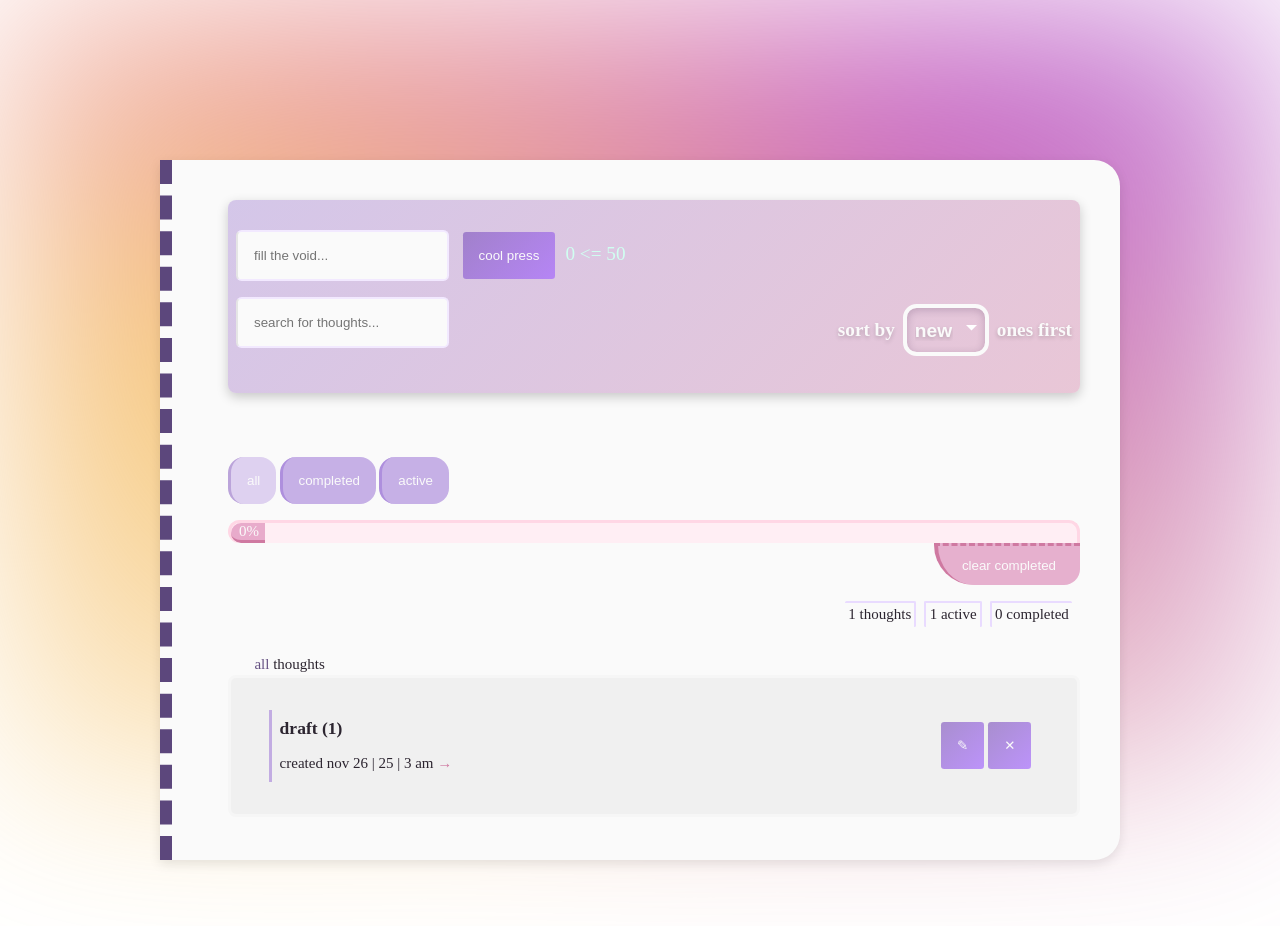
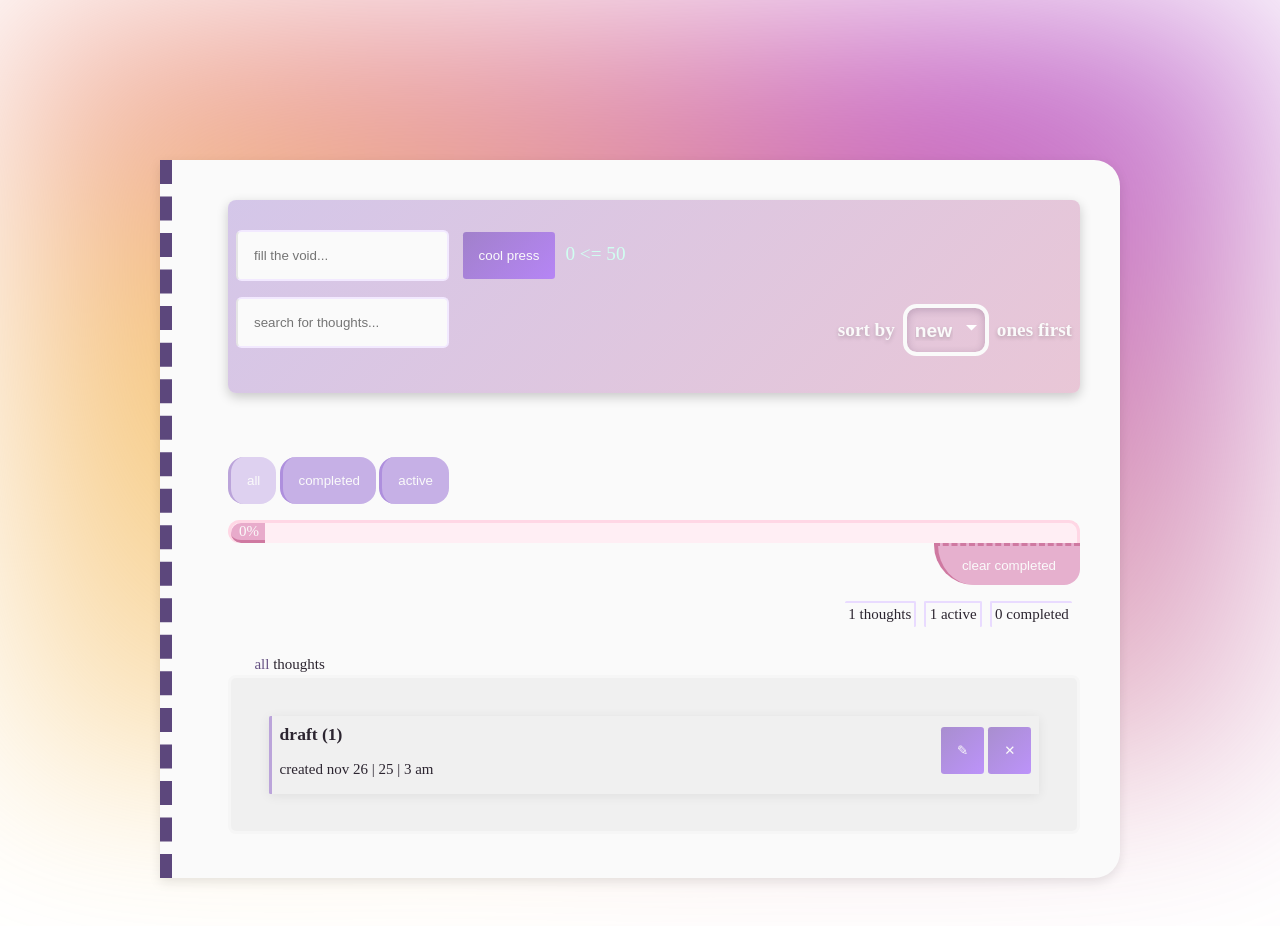
Before and after one commit to Olya-Hello/superTaskLite, a React (Vite) app: page / in a window 1280 px wide. Both pictures are taken after a click on the button "cool press". Shown: the top 926 px of the page. Built offline with nearby package versions, Linux system fonts and the light colour scheme.

Commit message:
final (?)2x

```diff
--- a/src/components/task-clearCompleted.tsx
+++ b/src/components/task-clearCompleted.tsx
@@ -17,7 +17,7 @@ const StyledButton = styled.button<{percent: number}>`
   background-color: ${p => p.theme.colors.taskLineShadow};
   border-top: ${p => p.theme.spacing(0.4)} dashed ${p => p.percent === 100 ? p.theme.colors.taskLineShineBorder : p.theme.colors.taskLine};
 
-  &: hover {
+  &:hover {
   color: ${p => p.theme.colors.taskLine};
   background-color: ${p => p.theme.colors.taskLineShineBorder};
   border-left: ${p => p.theme.spacing(0.5)} solid ${p => p.theme.colors.taskLineShineBorder};
--- a/src/components/task-item.tsx
+++ b/src/components/task-item.tsx
@@ -10,20 +10,22 @@ const ButtonListContainer = styled.div`
 `;
 
 const Item = styled.div`
+    border-top-left-radius: ${p => p.theme.spacing(0.2)};
+    border-bottom-left-radius: ${p => p.theme.spacing(0.2)};
     padding: ${p => p.theme.spacing(1)};
-    padding-bottom: ${p => p.theme.spacing(1.2)};
+    padding-bottom: ${p => p.theme.spacing(2)};
     display: flex;
     justify-content: space-between;
     align-items: center;
-    margin: 0 ${p => p.theme.spacing(0.7)};
+    margin: ${p => p.theme.spacing(0.7)} ${p => p.theme.spacing(0.7)};
     transition: margin 0.4s ease, box-shadow 0.4s ease;
-    border-left: ${p => p.theme.spacing(0.4)} solid ${p => p.theme.colors.accentShadow};
+    border-left: ${p => p.theme.spacing(0.4)} solid ${p => p.theme.colors.accentBorderGray};
+    box-shadow: 0 2px 12px rgba(0,0,0,0.07);
 
-    &: hover {
+    &:hover {
     box-shadow: 0 7px 17px rgba(0,0,0,0.2);
-    margin: 0;
+    margin: ${p => p.theme.spacing(0.7)} 0;
     border-left: ${p => p.theme.spacing(0.4)} solid ${p => p.theme.colors.accent};
-    }
 `;
 
 const TextListContainer = styled.div`
@@ -62,12 +64,16 @@ const DeadlineText = styled.span<{color: string}>`
     color: ${p => p.color};
 `;
 
+const ItsLiterallyThreeDots_ImagineThat = styled.p``;
+
 type TaskItemProp = {
     task: Task;
     onRemove: (id: string) => void;
     onEdit: (task: Task) => void;
     onToggle: (id: string) => void;
 }
+
+const newDate = new Date();
 
 export function TaskItem(p: TaskItemProp) {
   const [showDescription, setShowDescription] = useState(false);
@@ -76,13 +82,28 @@ export function TaskItem(p: TaskItemProp) {
 
   function getDeadline(date: Date){
     const now = new Date();
-    // const days = date.getTime();
     const diff = date.getTime() - now.getTime();
     const days = diff / (24 * 3600 * 1000);
     if(days < 0) return theme.colors.error;
     if(days <= 1) return theme.colors.taskLine;
-    return theme.colors.accent
-  }
+    if(days <= 10) return theme.colors.accent;
+    return theme.colors.textMuted
+   }
+
+//   function getDeadlineForInput(date: Date){
+//     const now = new Date();
+//     const diff = date.getTime() - now.getTime();
+//     const days = diff / (24 * 3600 * 1000);
+//     if(
+//         date === null ||
+//         date === undefined ||
+//         date === newDate
+//     ) return theme.colors.accentBorderGray;
+//     if(days < 0) return theme.colors.error;
+//     if(days <= 1) return theme.colors.taskLineShineBorder;
+//     if(days <= 10) return theme.colors.accent;
+//     return theme.colors.accentBorderGray
+//   }
 
   const description = p.task.description.trim() !== '';
 
@@ -108,7 +129,9 @@ export function TaskItem(p: TaskItemProp) {
                     {description && (
                     <ButtonDescription
                     onClick={() => setShowDescription(p => !p)}>
-                        <h4>...</h4>
+                        <ItsLiterallyThreeDots_ImagineThat>
+                            ...
+                        </ItsLiterallyThreeDots_ImagineThat>
                     </ButtonDescription>
                     )}
 
@@ -119,10 +142,11 @@ export function TaskItem(p: TaskItemProp) {
                 )}
                 <div>
                     <p>
-                        {p.task.created.toLocaleString()} <DeadlineText color={getDeadline(
-                            p.task.deadline === undefined || p.task.deadline ===  null ? new Date : p.task.deadline)}>
-                            →
-                        </DeadlineText>
+                        {p.task.created.toLocaleString()}
+                        {p.task.deadline && <DeadlineText color={getDeadline(
+                            p.task.deadline === undefined ||
+                            p.task.deadline ===  null ? newDate : p.task.deadline)}> →
+                        </DeadlineText>}
                     </p>
                     {p.task.deadline  &&
                     <>
--- a/src/components/task-modal.tsx
+++ b/src/components/task-modal.tsx
@@ -54,7 +54,7 @@ const StyledButtonSave = styled.button`
     background-color: ${p => p.theme.colors.accent};
     &:hover { background-color:
     ${p => p.theme.colors.accentHover};}
-    border-radius ${p => p.theme.radius.lg};
+    border-radius: ${p => p.theme.radius.lg};
     cursor: pointer;
     color: ${p => p.theme.colors.surface};
     padding: ${p => p.theme.spacing(2)};
@@ -66,7 +66,7 @@ const StyledButtonСancellation = styled.button`
     background-color: ${p => p.theme.colors.accentСancellation};
     &:hover { background-color:
     ${p => p.theme.colors.accentHoverСancellation};}
-    border-radius ${p => p.theme.radius.lg};
+    border-radius: ${p => p.theme.radius.lg};
     cursor: pointer;
     color: ${p => p.theme.colors.surface};
     padding: ${p => p.theme.spacing(2)};
@@ -88,15 +88,15 @@ const InputModal = styled.input`
   transition: box-shadow 0.2s;
   border-radius: ${p => p.theme.spacing(0.4)};
 
-  &: hover {
+  &:hover {
    border-left: ${p => p.theme.spacing(0.4)} solid ${p => p.theme.colors.accent};
   }
 
-  &: focus {
+  &:focus {
     box-shadow: 0 0 8px ${p => p.theme.colors.accent};
-    &: hover {
+    &:hover {
       border-left: ${p => p.theme.spacing(0.4)} solid ${p => p.theme.colors.border.built_in};
-  }
+    }
   }
 `;
 
@@ -147,13 +147,13 @@ const AreaModal = styled.textarea`
   overflow: hidden;
   border-radius: ${p => p.theme.spacing(0.4)};
 
-  &: hover {
+  &:hover {
     border-left: ${p => p.theme.spacing(0.4)} solid ${(p) => p.theme.colors.accent};
   }
 
-  &: focus {
+  &:focus {
     box-shadow: 0 0 8px ${p => p.theme.colors.areaModal};
-    &: hover {
+    &:hover {
       border-left: ${p => p.theme.spacing(0.4)} solid ${p => p.theme.colors.border.built_in};
   }
   }
@@ -161,7 +161,7 @@ const AreaModal = styled.textarea`
 
 const StyledSaveError = styled.button`
     background-color: ${p => p.theme.colors.StyledSaveError};
-    border-radius ${p => p.theme.radius.lg};
+    border-radius: ${p => p.theme.radius.lg};
     cursor: pointer;
     color: ${p => p.theme.colors.surface};
     padding: ${p => p.theme.spacing(2)};
@@ -223,7 +223,7 @@ export default function TaskModal (p: TaskModalProp) {
 
     if(isValidTaskTitle(title) === false){
         button = buttonError;
-        errorTextTitle=<ErrorModal>! {title.length} &gt; {MAX_TITLE_LENGTH}</ErrorModal>
+        errorTextTitle=<ErrorModal>! {title.length}&nbsp;&gt;&nbsp;{MAX_TITLE_LENGTH}</ErrorModal>
     }
     else if(isValidTaskTitleTwo(title) === true){
         button =  <StyledButtonSave
@@ -246,7 +246,7 @@ export default function TaskModal (p: TaskModalProp) {
 
     if(isValidTaskDescription(description) === false){
         button = buttonError;
-        errorTextArea=<ErrorModal>! {description.length} &gt; {MAX_DESCRIPTION_LENGTH}</ErrorModal>
+        errorTextArea=<ErrorModal>! {description.length}&nbsp;&gt;&nbsp;{MAX_DESCRIPTION_LENGTH}</ErrorModal>
     }
 
     return(<ModalBack visable={visible}>
```
